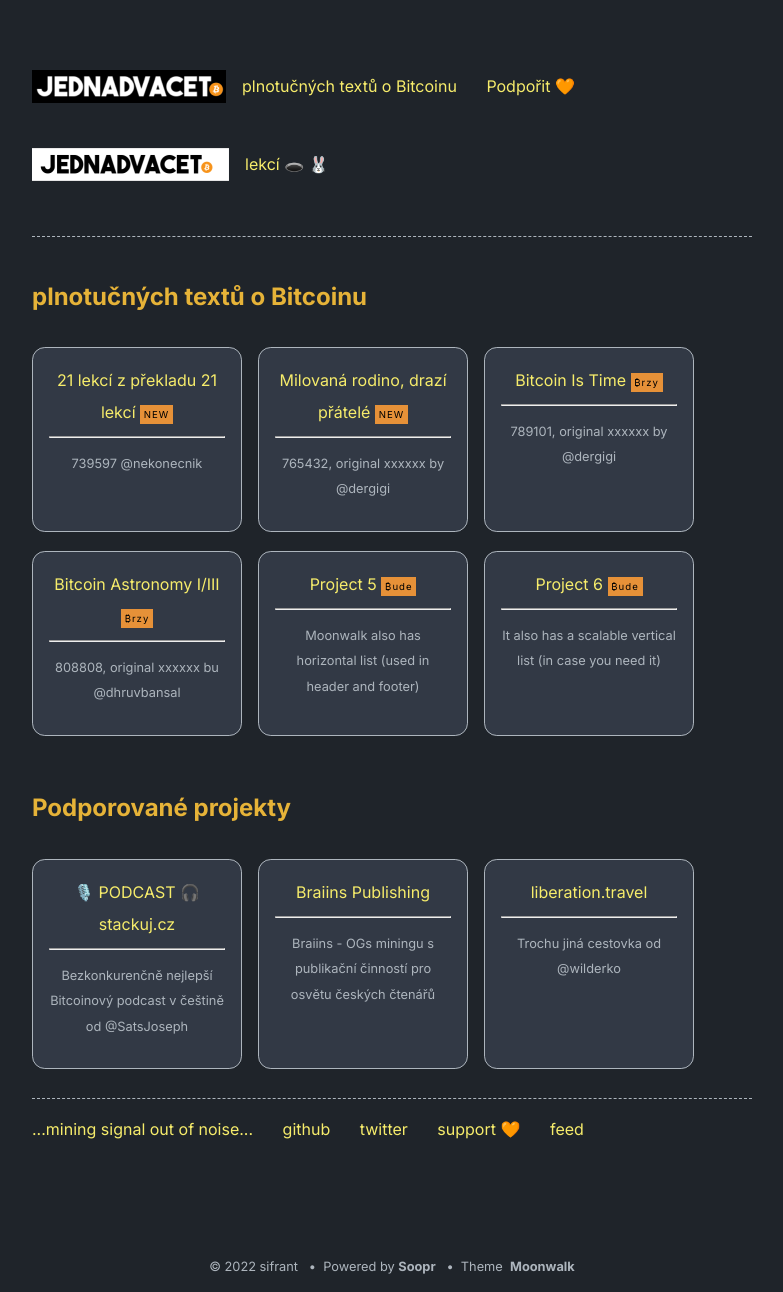
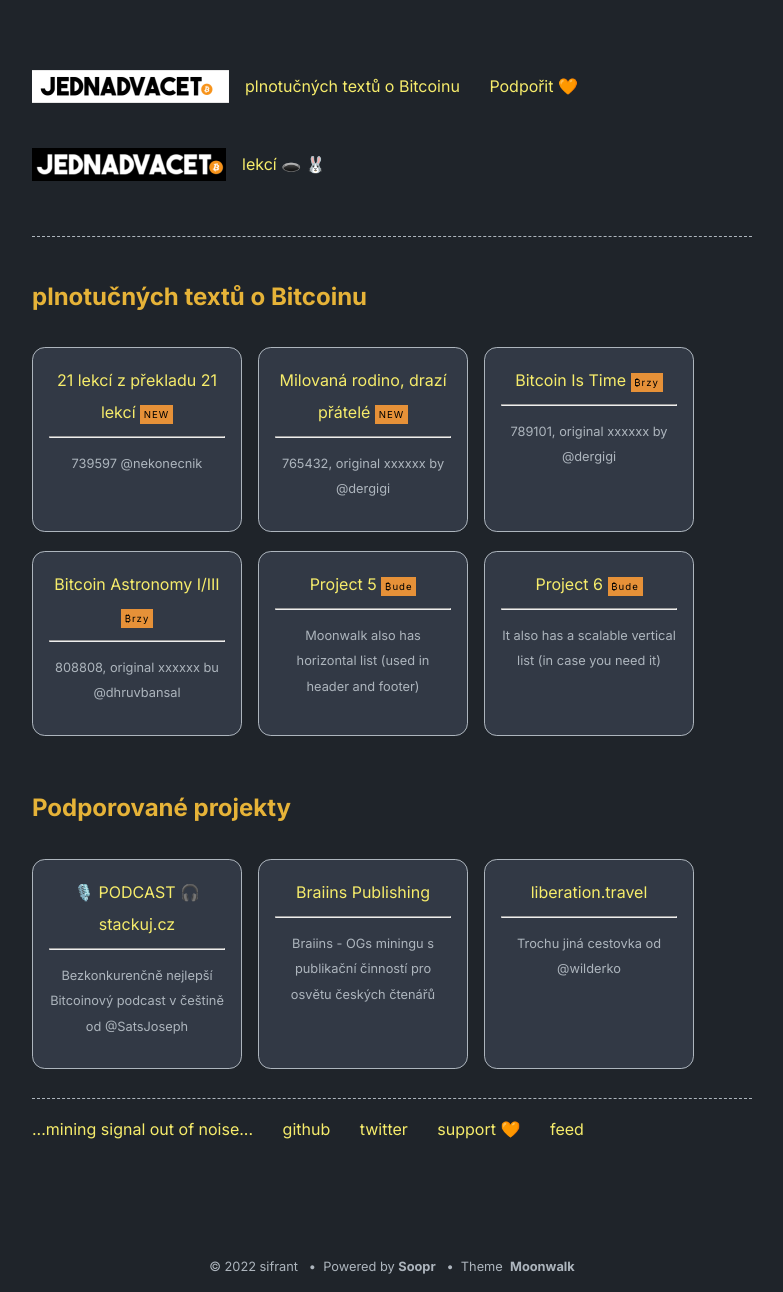
Before and after one commit to abhinavs/moonwalk, a Jekyll site: the page built from index.md, in a window 1280 px wide. Shown: the whole page, without its empty margins (248-1031 px from the left). Built offline with Jekyll 4.4.1, drawn with Linux system fonts in a browser that asks for light colours.

Commit message:
swap b&w pic

```diff
--- a/_data/home.yml
+++ b/_data/home.yml
@@ -1,5 +1,5 @@
 navbar_entries:
-  - title: <img src="jednadvacetBmini.png" alt="twenty.one">
+  - title: <img src="21mini.png" alt="twenty.one">
     url: https://twentyone.world/
 
   - title: plnotučných
@@ -9,7 +9,7 @@ navbar_entries:
   - title: Podpořit 🧡
     url: ./support
 
-  - title: <img src="21mini.png" alt="jednadvaCZet">
+  - title: <img src="jednadvacetBmini.png" alt="jednadvaCZet">
     url: https://sifrant.github.io/21lekci
 
   - title: lekcí 🕳️ 🐰
```
